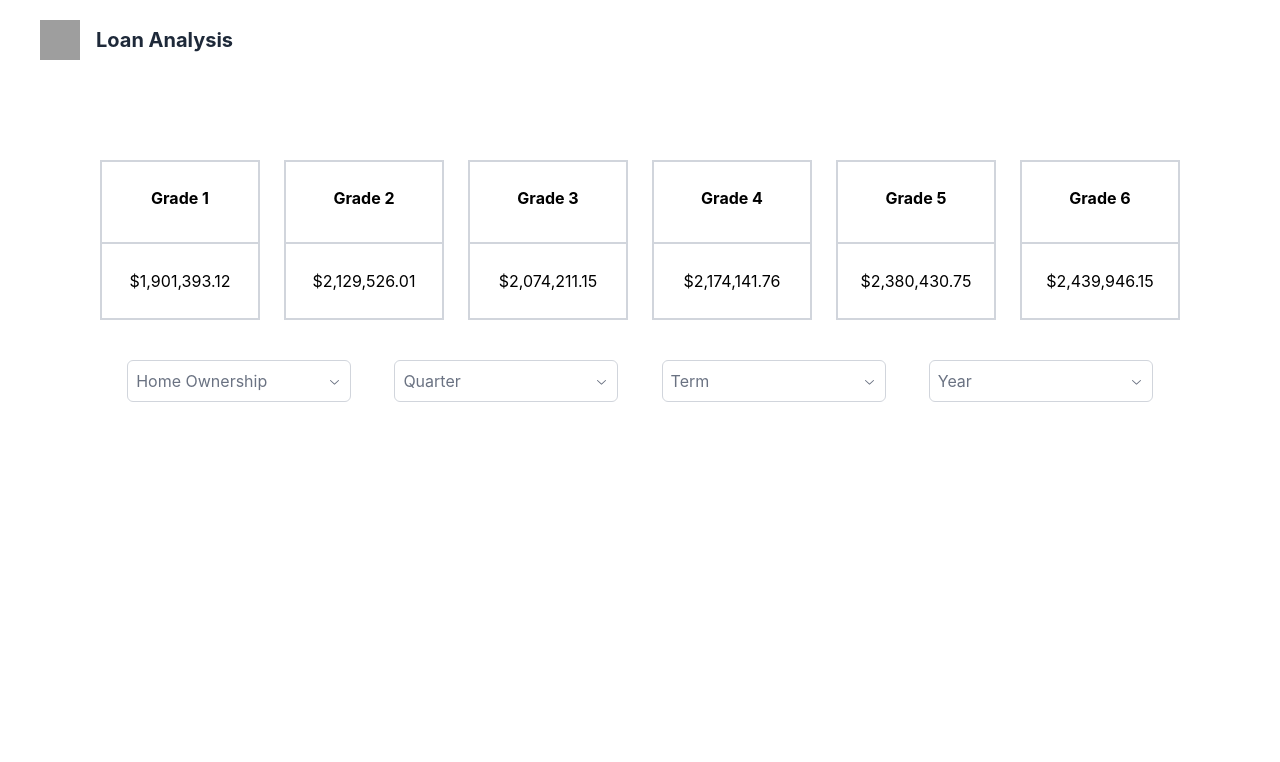
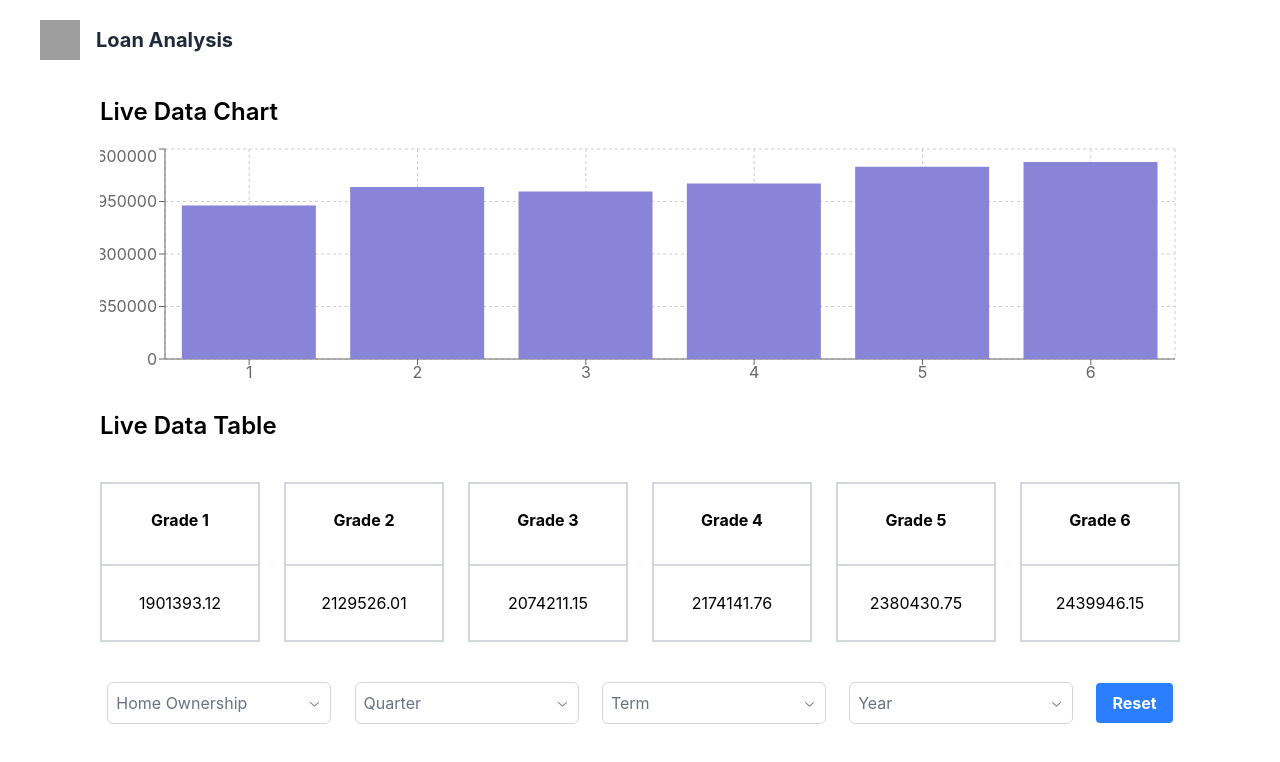
Before and after one commit to latifahpresident/dv01_take-home, a React (Vite) app: page / in a window 1280 px wide. Shown: the top 762 px of the page. Built offline with nearby package versions, Linux system fonts and the light colour scheme; grey boxes are pictures that could not be loaded.

Commit message:
add a way to clear all existing filters update how chart is displayed

```diff
--- a/src/App.tsx
+++ b/src/App.tsx
@@ -3,6 +3,7 @@ import './assets/stylesheets/app.css';
 import { Button, Multiselect, Menu, MiniLoader } from './components';
 import { getData } from './services/request/api';
 import { buildAggregatedData } from './utils/aggregator';
+import { BarChart, Bar, XAxis, YAxis, CartesianGrid, Tooltip, ResponsiveContainer } from 'recharts';
 
 interface DropdownOptions {
   homeOwnership: string[];
@@ -24,6 +25,8 @@ const App = () => {
   const [columns, setColumns] = useState<string[]>([]);
   const [originalData, setOriginalData] = useState<OriginalData[]>([]);
   const [aggregatedData, setAggregatedData] = useState<Map<string, any>>(new Map());
+  const [chartData, setChartData] = useState<any[]>([]);
+  const [clearKey, setClearKey] = useState<number>(0);
   const [dropdownOptions, setDropdownOptions] = useState<DropdownOptions>({
     homeOwnership: [],
     quarter: [],
@@ -41,6 +44,8 @@ const App = () => {
 
     const groupedData = new Map<string, any>();
     unfilteredData.forEach((item) => {
+      if (!item.grade) return;
+
       if (groupedData.has(item.grade)) {
         groupedData.get(item.grade).push(item);
       } else {
@@ -48,7 +53,14 @@ const App = () => {
       }
     });
 
-    setAggregatedData(buildAggregatedData(groupedData));
+    const { chartData, aggregatedData } = buildAggregatedData(groupedData);
+    setChartData(chartData);
+    setAggregatedData(aggregatedData);
+  };
+
+  const handleReset = () => {
+    handleFilterChange([], '');
+    setClearKey((prev) => prev + 1);
   };
 
   useEffect(() => {
@@ -91,7 +103,10 @@ const App = () => {
 
       setOriginalData(data);
 
-      setAggregatedData(buildAggregatedData(dataFields.groupedData));
+      const { chartData, aggregatedData } = buildAggregatedData(dataFields.groupedData);
+
+      setChartData(chartData);
+      setAggregatedData(aggregatedData);
 
       setInitializing(false);
     };
@@ -108,11 +123,26 @@ const App = () => {
   }
 
   return (
-    <div className="App flex flex-col items-center">
+    <div className="flex flex-col items-center">
       <Menu />
+      <div className="mx-auto">
+        <div className="text-2xl font-semibold my-4">Live Data Chart</div>
 
-      <div className="mx-auto mt-20">
-        <div className="flex items-center justify-evenly gap-6 mb-10">
+        {chartData.length > 0 && (
+          <div className="w-full h-[250px]">
+            <ResponsiveContainer width="100%" height="100%">
+              <BarChart data={chartData} title="Live Data Chart">
+                <CartesianGrid strokeDasharray="3 3" />
+                <XAxis dataKey="name" />
+                <YAxis />
+                <Tooltip />
+                <Bar dataKey="value" fill="#8884d8" />
+              </BarChart>
+            </ResponsiveContainer>
+          </div>
+        )}
+        <div className="text-2xl font-semibold my-4">Live Data Table</div>
+        <div className="flex items-center justify-evenly gap-6 mt-10">
           {columns.map((column) => (
             <div key={column} className="flex flex-col items-center justify-center h-40 w-40">
               <div className="flex font-bold items-center w-full h-full justify-center border-2 border-b-0 border-gray-300 pb-2">
@@ -128,9 +158,10 @@ const App = () => {
           ))}
         </div>
 
-        <div className="flex items-center justify-evenly gap-4">
+        <div className="flex items-center justify-evenly gap-4 mt-10">
           <Multiselect
             placeholder="Home Ownership"
+            clearKey={clearKey}
             options={dropdownOptions.homeOwnership.map((item) => ({
               label: item,
               value: item,
@@ -139,6 +170,7 @@ const App = () => {
           />
           <Multiselect
             placeholder="Quarter"
+            clearKey={clearKey}
             options={dropdownOptions.quarter.map((item) => ({
               label: item,
               value: item,
@@ -147,6 +179,7 @@ const App = () => {
           />
           <Multiselect
             placeholder="Term"
+            clearKey={clearKey}
             options={dropdownOptions.term.map((item) => ({
               label: item,
               value: item,
@@ -155,12 +188,15 @@ const App = () => {
           />
           <Multiselect
             placeholder="Year"
+            clearKey={clearKey}
             options={dropdownOptions.year.map((item) => ({
               label: item,
               value: item,
             }))}
             onSelectChange={(selected) => handleFilterChange(selected, 'year')}
           />
+
+          <Button label="Reset" onClick={handleReset} />
         </div>
       </div>
     </div>
--- a/src/components/multiselect/multiselect.tsx
+++ b/src/components/multiselect/multiselect.tsx
@@ -1,4 +1,4 @@
-import { useCallback, useRef, useState } from 'react';
+import { useCallback, useEffect, useRef, useState } from 'react';
 import { Checkbox } from '../checkbox/checkbox';
 import { ChevronDownIcon } from '@radix-ui/react-icons';
 import { cn } from '../../utils/classname';
@@ -14,6 +14,7 @@ interface MultiselectProps {
   rootClassName?: string;
   listClassName?: string;
   textboxClassName?: string;
+  clearKey?: number;
 }
 
 export const Multiselect = ({
@@ -23,6 +24,7 @@ export const Multiselect = ({
   listClassName,
   rootClassName,
   textboxClassName,
+  clearKey,
 }: MultiselectProps) => {
   const [selected, setSelected] = useState<string[]>([]);
   const [isOpen, setIsOpen] = useState(false);
@@ -41,6 +43,10 @@ export const Multiselect = ({
     setSelected(newSelected);
     onSelectChange?.(newSelected);
   };
+
+  useEffect(() => {
+    setSelected([]);
+  }, [clearKey]);
 
   return (
     <div
--- a/src/utils/aggregator.ts
+++ b/src/utils/aggregator.ts
@@ -1,12 +1,20 @@
 export const buildAggregatedData = (data: Map<string, any>) => {
   const aggregatedData = new Map<string, any>();
+  const chartData: { name: string; value: number }[] = [];
+  data.forEach((value: any, key: string) => {
+    const total = value
+      .reduce((acc: number, item: any) => acc + parseFloat(item.currentBalance), 0)
+      .toFixed(2);
 
-  data.forEach((value: any, key: string) => {
-    aggregatedData.set(
-      key,
-      value.reduce((acc: number, item: any) => acc + parseFloat(item.currentBalance), 0)
-    );
+    chartData.push({
+      name: key,
+      value: total,
+    });
+    aggregatedData.set(key, total);
   });
 
-  return aggregatedData;
+  return {
+    chartData: chartData.sort((a, b) => Number(a.name) - Number(b.name)),
+    aggregatedData,
+  };
 };
```
